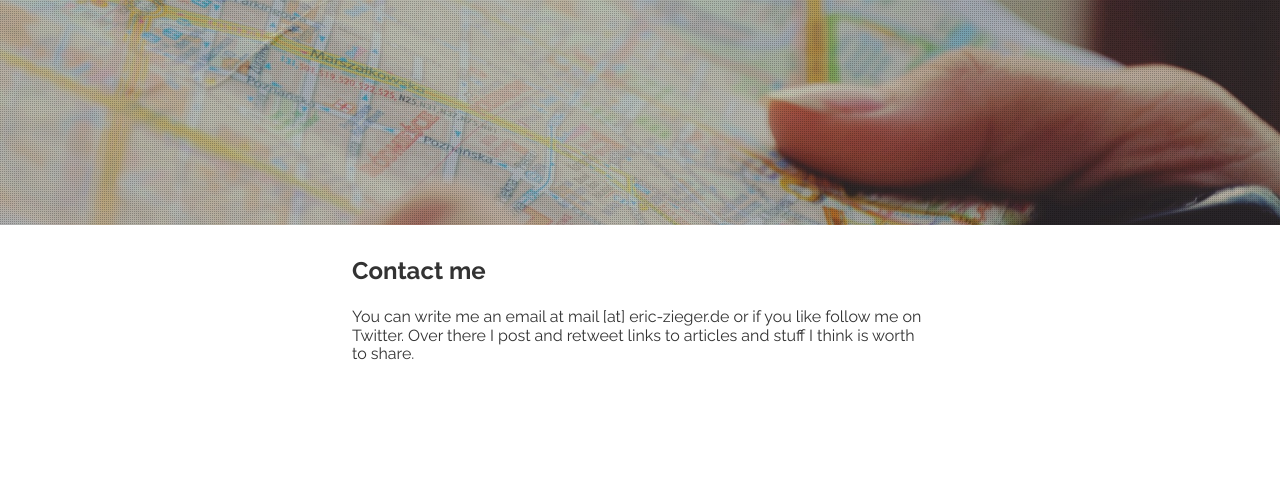
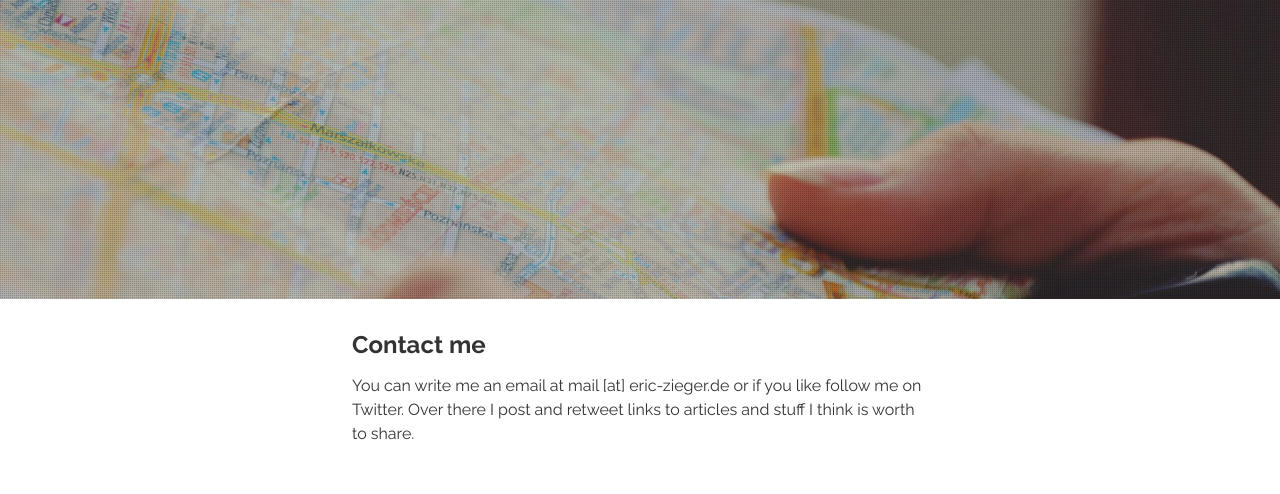
Before and after one commit to theZieger/eric-zieger.de, a PHP site: page / in a window 1280 px wide. Shown: the part 1781-2275 px from the top of the page. Before the commit the page ends 2141 px from the top, so only its background shows below. Run offline with PHP 8.4, Linux system fonts and the light colour scheme; some libraries are stand-ins or nearby versions.

Commit message:
feat(typography): better paragraph and headlines styles

```diff
--- a/app/styles/main.css
+++ b/app/styles/main.css
@@ -4,13 +4,20 @@ html, body {
   color: #333;
 }
 
-h1,h2,h3 {
-  margin: 0 0 1em;
-
+h1,h2 {
+  font-size: 1.5em;
+  margin:  0 0 .6666em;
 }
 
-h1 {
-  font-size: 1.5em;
+h3 {
+  font-size: 1.2em;
+  font-weight: 700;
+  margin:  0 0 .83em;
+}
+
+p {
+  margin: 0 0 1em;
+  line-height: 1.5em;
 }
 
 .browsehappy {
```
